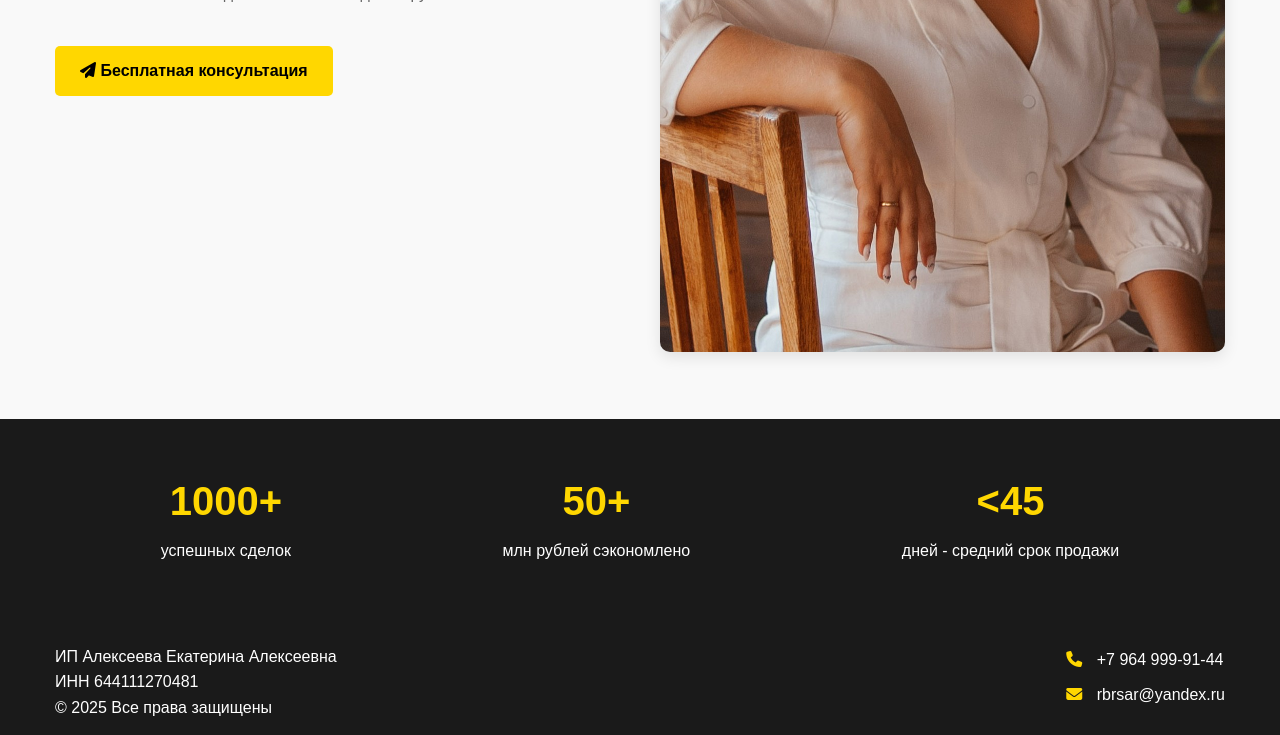
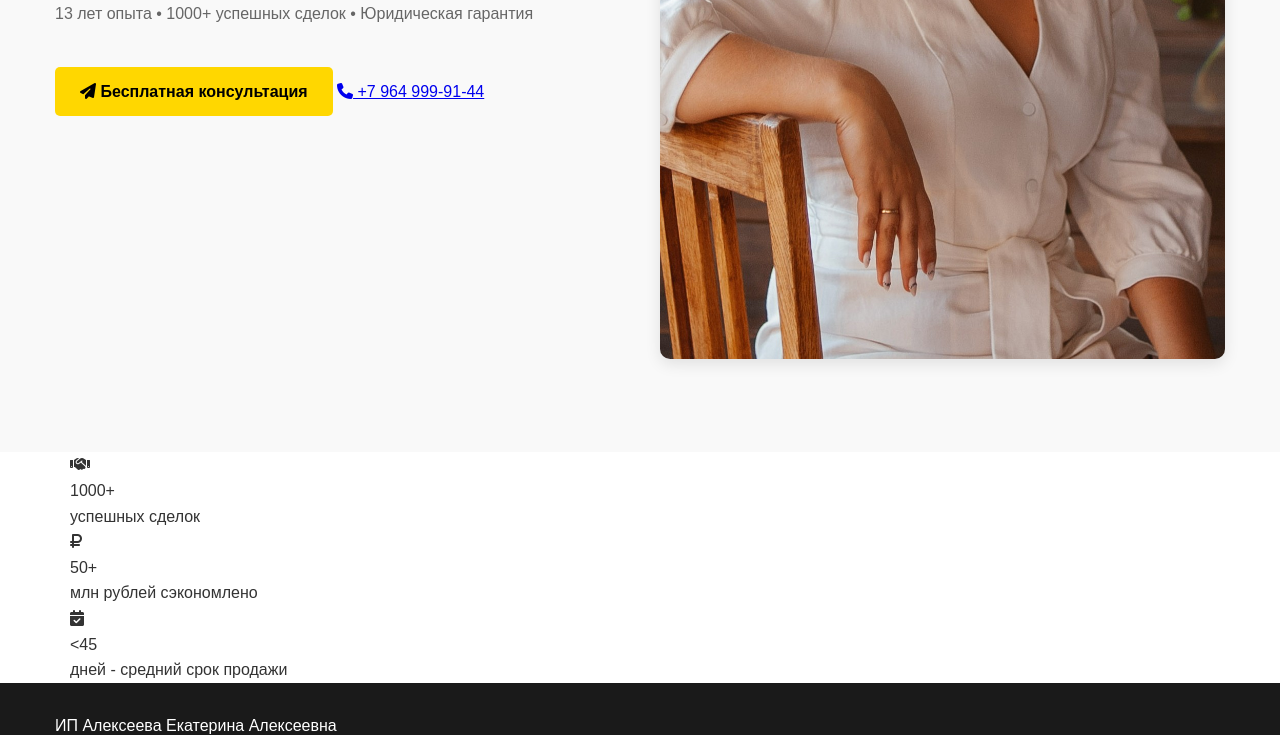
Before and after one commit to katmitya/alexeeva-realty.github.io, a plain HTML site: page index.html in a window 1280 px wide. Shown: the part 531-1266 px from the top of the page. Drawn offline with nearby package versions, Linux system fonts and the light colour scheme.

Commit message:
Update index.html

```diff
--- a/index.html
+++ b/index.html
@@ -5,7 +5,9 @@
     <meta name="viewport" content="width=device-width, initial-scale=1.0">
     <title>Екатерина Алексеева | Профессиональный риэлтор в Саратове</title>
     <link rel="stylesheet" href="styles/main.css">
+    <link href="https://fonts.googleapis.com/css2?family=Montserrat:wght@400;500;700&family=Playfair+Display:wght@700&display=swap" rel="stylesheet">
     <link rel="stylesheet" href="https://cdnjs.cloudflare.com/ajax/libs/font-awesome/6.4.0/css/all.min.css">
+    <link rel="stylesheet" href="https://cdnjs.cloudflare.com/ajax/libs/animate.css/4.1.1/animate.min.css">
 </head>
 <body>
     <!-- Шапка -->
@@ -13,8 +15,8 @@
         <div class="container">
             <nav class="navbar">
                 <a href="index.html" class="logo">
-                    <span>Екатерина Алексеева</span>
-                    <small>Профессиональный риэлтор</small>
+                    <span class="logo-name">Екатерина Алексеева</span>
+                    <span class="logo-subtitle">Профессиональный риэлтор</span>
                 </a>
 
                 <div class="nav-links">
@@ -25,46 +27,70 @@
                         <i class="fas fa-phone-alt"></i> Консультация
                     </a>
                 </div>
+
+                <button class="mobile-menu-btn">
+                    <i class="fas fa-bars"></i>
+                </button>
             </nav>
         </div>
     </header>
 
-    <!-- Основной контент -->
-    <main>
     <!-- Герой-секция -->
     <section class="hero">
         <div class="container">
-                <div class="hero-content">
+            <div class="hero-content animate__animated animate__fadeInLeft">
                 <h1>Надёжные сделки с недвижимостью в Саратове</h1>
-                    <p class="subtitle">13 лет опыта • 1000+ сделок • Работа по договору</p>
+                <p class="subtitle">13 лет опыта • 1000+ успешных сделок • Юридическая гарантия</p>
+
+                <div class="cta-buttons">
                     <a href="contacts.html" class="main-button">
                         <i class="fas fa-paper-plane"></i> Бесплатная консультация
                     </a>
+                    <a href="tel:+79649999144" class="secondary-button">
+                        <i class="fas fa-phone"></i> +7 964 999-91-44
+                    </a>
                 </div>
-                <div class="hero-image">
-                    <img src="images/portrait.jpg" alt="Екатерина Алексеева">
+            </div>
+
+            <div class="hero-image animate__animated animate__fadeInRight">
+                <img src="images/portrait.jpg" alt="Екатерина Алексеева" class="profile-image">
+                <div class="image-badge animate__animated animate__pulse animate__infinite">
+                    <i class="fas fa-award"></i> Топ-риэлтор 2024
+                </div>
             </div>
         </div>
     </section>
 
     <!-- Статистика -->
-        <section class="stats">
+    <section class="stats-section">
         <div class="container">
-                <div class="stat-item">
-                    <div class="stat-number">1000+</div>
+            <div class="stats-container">
+                <div class="stat-item animate__animated animate__fadeInUp">
+                    <div class="stat-icon">
+                        <i class="fas fa-handshake"></i>
+                    </div>
+                    <span class="number">1000+</span>
                     <p>успешных сделок</p>
                 </div>
-                <div class="stat-item">
-                    <div class="stat-number">50+</div>
+
+                <div class="stat-item animate__animated animate__fadeInUp animate__delay-1s">
+                    <div class="stat-icon">
+                        <i class="fas fa-ruble-sign"></i>
+                    </div>
+                    <span class="number">50+</span>
                     <p>млн рублей сэкономлено</p>
                 </div>
-                <div class="stat-item">
-                    <div class="stat-number"><45</div>
+
+                <div class="stat-item animate__animated animate__fadeInUp animate__delay-2s">
+                    <div class="stat-icon">
+                        <i class="fas fa-calendar-check"></i>
+                    </div>
+                    <span class="number">&lt;45</span>
                     <p>дней - средний срок продажи</p>
                 </div>
             </div>
+        </div>
     </section>
-    </main>
 
     <!-- Подвал -->
     <footer>
@@ -75,12 +101,37 @@
                     <p>ИНН 644111270481</p>
                     <p>© 2025 Все права защищены</p>
                 </div>
-                <div class="contacts">
-                    <a href="tel:+79649999144"><i class="fas fa-phone"></i> +7 964 999-91-44</a>
-                    <a href="mailto:rbrsar@yandex.ru"><i class="fas fa-envelope"></i> rbrsar@yandex.ru</a>
+                <div class="social-links">
+                    <a href="https://t.me/alexeeva_realty"><i class="fab fa-telegram"></i></a>
+                    <a href="https://wa.me/79649999144"><i class="fab fa-whatsapp"></i></a>
+                    <a href="https://vk.com/your_profile"><i class="fab fa-vk"></i></a>
                 </div>
             </div>
         </div>
     </footer>
+
+    <script>
+        // Мобильное меню
+        document.querySelector('.mobile-menu-btn').addEventListener('click', function() {
+            document.querySelector('.nav-links').classList.toggle('active');
+        });
+
+        // Анимация при скролле
+        document.addEventListener('DOMContentLoaded', () => {
+            const animateElements = document.querySelectorAll('.animate__animated');
+
+            const observer = new IntersectionObserver((entries) => {
+                entries.forEach(entry => {
+                    if (entry.isIntersecting) {
+                        entry.target.classList.add('animate__fadeIn');
+                    }
+                });
+            }, { threshold: 0.1 });
+
+            animateElements.forEach(el => {
+                observer.observe(el);
+            });
+        });
+    </script>
 </body>
 </html>
```
Lines whose indentation alone changed are shown as unchanged.
